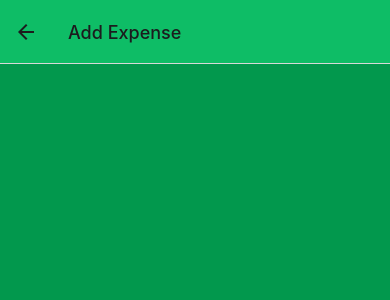
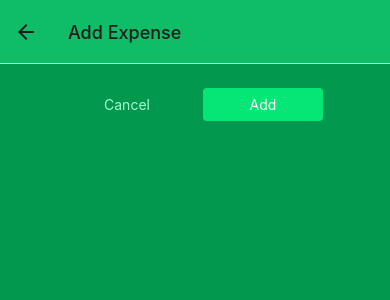
Before and after one commit to KarthicK-Vdev/ReactNative-ExpenseTracker, a React Native app: screen /ManageExpense in a window 390 px wide. Shown: the top 300 px of the page. Built offline with nearby package versions, Linux system fonts and the light colour scheme.

Commit message:
implemented context api for global state management

```diff
--- /dev/null
+++ b/UI/Button.js
@@ -0,0 +1,44 @@
+import { View, Text, Pressable, StyleSheet } from 'react-native'
+import React from 'react'
+import { GlobalStyle } from '../constants/styles'
+
+const Button = ({children, onPress, mode, style}) => {
+  return (
+    <View style={style}>
+      <Pressable onPress={onPress}
+      style={({pressed})=> pressed && styles.pressed}>
+        <View
+        style={[styles.button, mode==="flat" && styles.flat]}>
+            <Text
+            style={[styles.buttonText, mode==="flat" && styles.flatText]}>
+                {children}</Text>
+        </View>
+      </Pressable>
+    </View>
+  )
+}
+
+export default Button
+
+const styles = StyleSheet.create({
+    button:{
+        borderRadius:4,
+        padding:8,
+        backgroundColor: GlobalStyle.colors.primary500,
+    },
+    flat:{
+        backgroundColor:"transparent",
+    },
+    buttonText:{
+        color:"white",
+        textAlign:"center",
+    },
+    flatText:{
+        color:GlobalStyle.colors.primary200,
+    },
+    pressed:{
+        opacity:0.75,
+        backgroundColor:GlobalStyle.colors.primary200,
+        borderRadius:4,
+    }
+})
--- a/screens/ManageExpense.js
+++ b/screens/ManageExpense.js
@@ -2,13 +2,20 @@ import { View, Text, StyleSheet } from 'react-native'
 import React, { useLayoutEffect } from 'react'
 import IconButton from '../UI/IconButton';
 import { GlobalStyle } from '../constants/styles';
+import Button from '../UI/Button';
 
 const ManageExpense = ({route, navigation}) => {
   const editedExpenseId = route.params?.expenseId
   const isEditing = !!editedExpenseId;
 
   const deleteExpenseHandler = () =>{
-
+    navigation.goBack()
+  }
+  const cancelHandler = ()=>{
+    navigation.goBack()
+  }
+  const confirmHandler = ()=>{
+    navigation.goBack()
   }
 
 
@@ -20,6 +27,14 @@ const ManageExpense = ({route, navigation}) => {
 
   return (
     <View style={styles.container}>
+      <View style={styles.buttons}>
+        <Button style={styles.button} mode="flat" onPress={cancelHandler}>
+          Cancel
+        </Button>
+        <Button style={styles.button}
+        onPress={confirmHandler}>
+          {isEditing ? "Update" : "Add"}</Button>
+      </View>
       {isEditing &&(
         <View style={styles.deleteContainer}>
           <IconButton icon="trash"
@@ -44,5 +59,14 @@ const styles = StyleSheet.create({
     borderTopWidth:2,
     borderTopColor:GlobalStyle.colors.primary200,
     alignItems:"center"
+  },
+  buttons:{
+    flexDirection:"row",
+    justifyContent:"center",
+    alignItems:"center"
+  },
+  button:{
+    minWidth:120,
+    marginHorizontal:8
   }
 })
```
Also changed, not shown: store/expenses-context.js (added, +115 -0 lines).
